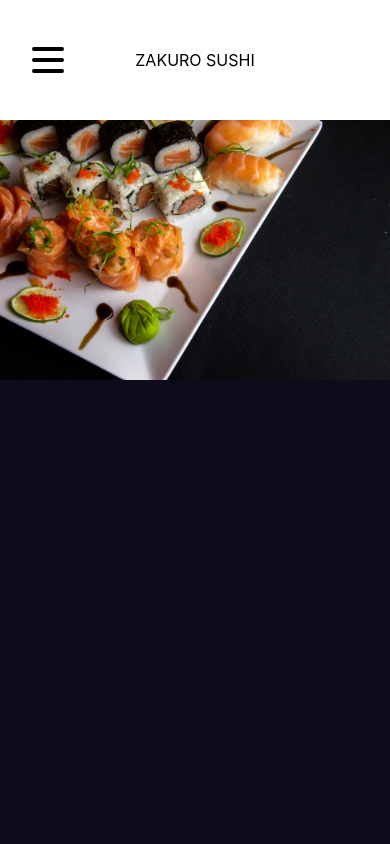
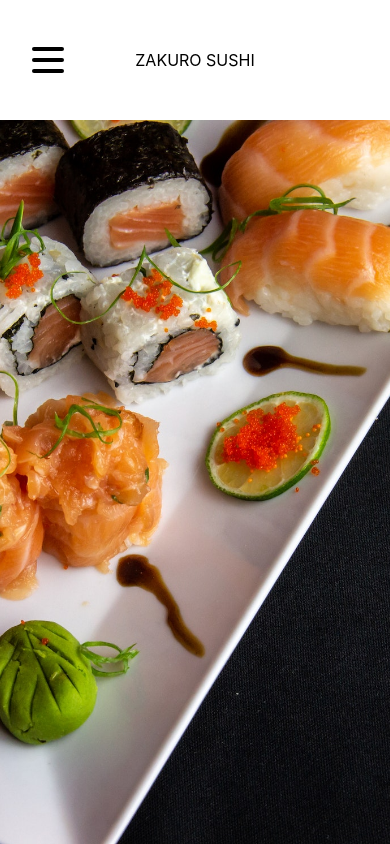
Before and after one commit to bspolidorio/zakurosushi, a React (Create React App) app: page / in a window 390 px wide. Built offline with nearby package versions, Linux system fonts and the light colour scheme.

Commit message:
fix: hero responsive

```diff
--- a/src/Components/Hero/styles.ts
+++ b/src/Components/Hero/styles.ts
@@ -8,5 +8,6 @@ export const Hero = styled.section`
 
 export const HeroImage = styled.img`
   width: 100%;
-  height: auto;
+  height: 100%;
+  object-fit: cover;
 `;
```
